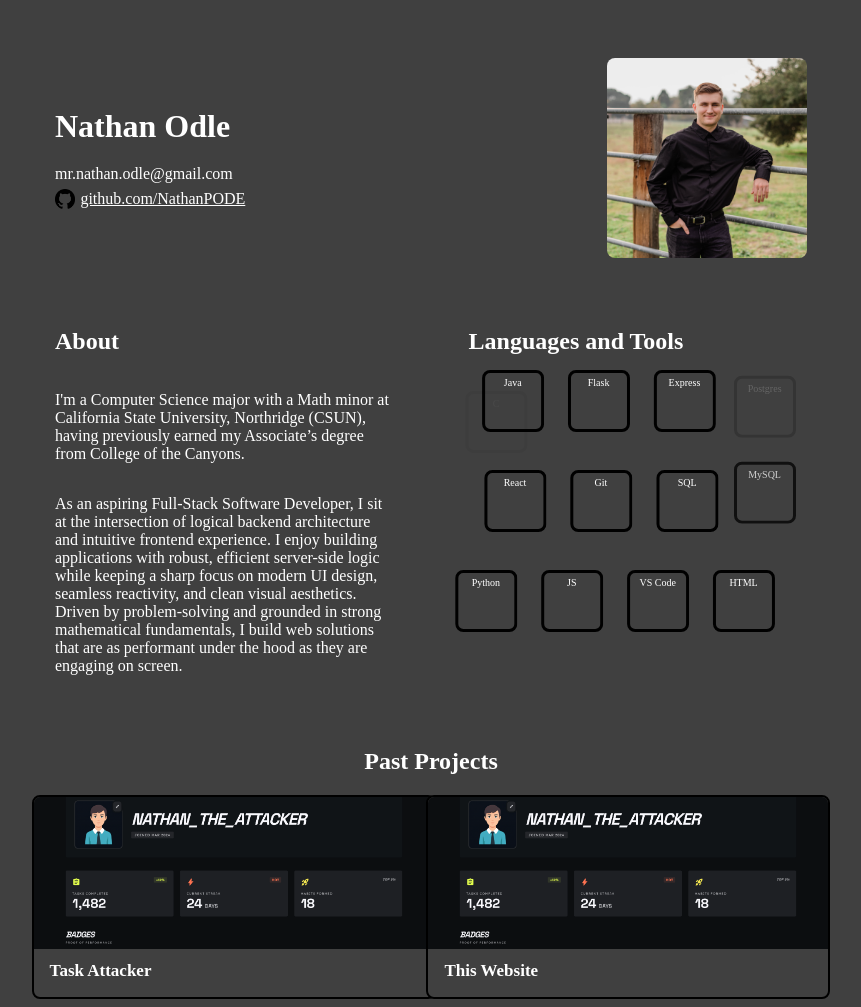
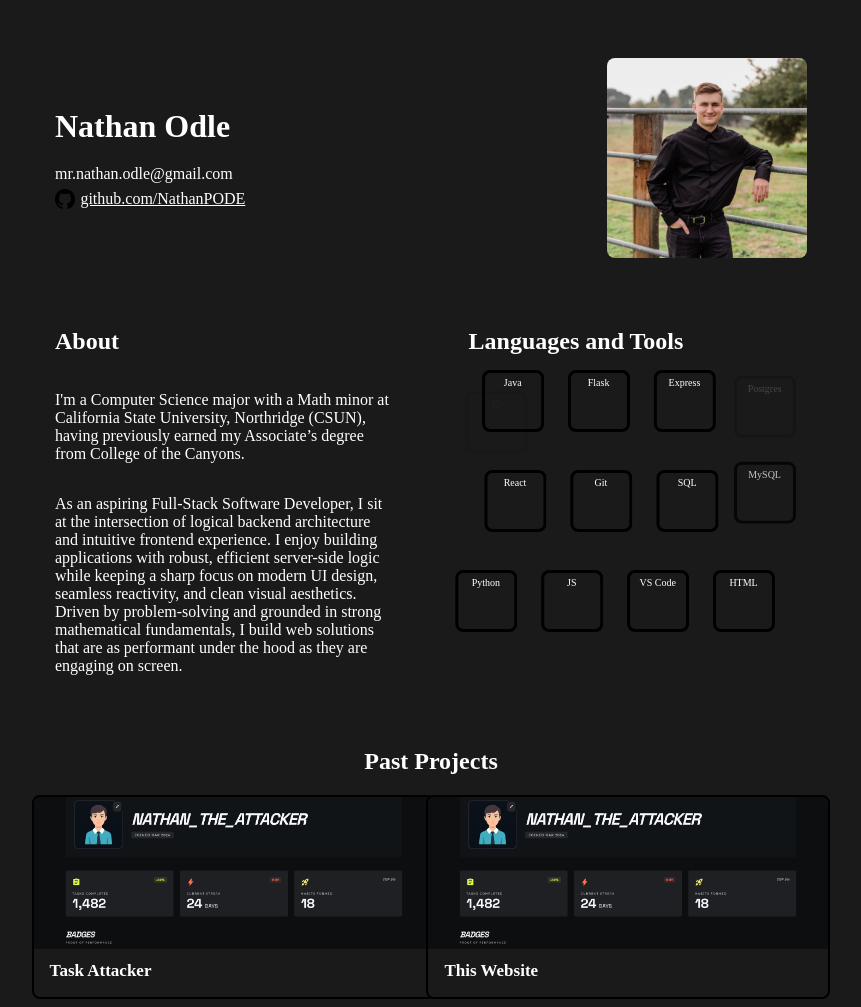
Before and after one commit to NathanPODE/portfolio, a Flask app: page / in a window 1280 px wide. Shown: the whole page, without its empty margins (209-1070 px from the left). Run offline with Flask 3, Linux system fonts and the light colour scheme.

Commit message:
Changed background color

```diff
--- a/static/styles.css
+++ b/static/styles.css
@@ -13,7 +13,7 @@ body {
     padding-left: 20%;
     padding-right: 20%;
     padding-top: 50px;
-    background-color: #404040;
+    background-color: #1a1a1a;
     color: white;
 }
 
@@ -136,7 +136,7 @@ body {
     border-radius: 8px;
     overflow: hidden;
     text-decoration: none;
-    background: #404040;
+    background: #1a1a1a;
 }
 
 .project-photo {
```
